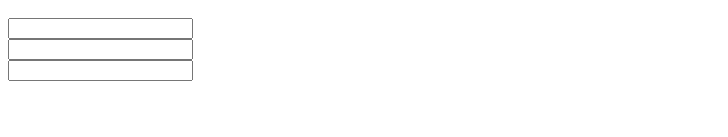
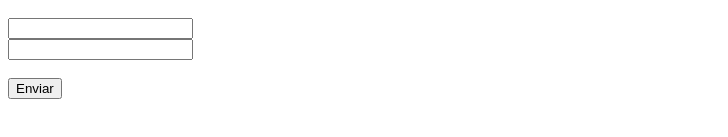
Before and after one commit to Edivansanto5/Basico-de-Vue03, a Vue app: page / in a window 1280 px wide. Shown: the part 637-774 px from the top of the page, without its empty margins (0-728 px from the left). Built offline with nearby package versions, Linux system fonts and the light colour scheme.

Commit message:
resolvendo um problema na chamada de um dos componente

```diff
--- a/src/components/Form.vue
+++ b/src/components/Form.vue
@@ -1,22 +1,30 @@
 <template>
     <form action="">
-        <InputText/>
-        <InputText/>
-    <Submit/>
+       <div>
+            <InputText/>
+       </div>
+       <div>
+            <InputText/>
+       </div>
+       <br>
+      <div>
+          <Submit/>
+      </div>
     </form>
 
 </template>
 
 <script>
 import InputText from './form/InputText.vue'
-import Submit from './form/InputText.vue'
+import Submit from './form/Submit.vue'
+
+
 
 export default {
     name:'Form',
-   components:{
+    components:{
     InputText,
     Submit
-
-   }
+}
 }
 </script>
--- a/src/components/Pessoa.vue
+++ b/src/components/Pessoa.vue
@@ -12,6 +12,7 @@
 import Info from './Info.vue'
 import Form from './Form.vue';
 
+
 export default {
     name: "Pessoa",
     data() {
@@ -21,7 +22,8 @@ export default {
     },
     components: {
     Info,
-    Form
+    Form,
+
 }
 }
 </script>
--- a/src/components/form/InputText.vue
+++ b/src/components/form/InputText.vue
@@ -1,14 +1,10 @@
 <template>
-    <div>
-        <input type="text">
-    </div>
+        <input type="text" name="" id="">
 </template>
 
 <script>
 export default {
     name:'InputText',
-    data(){
 
-    }
 }
 </script>
--- a/src/components/form/Submit.vue
+++ b/src/components/form/Submit.vue
@@ -5,10 +5,6 @@
 <script>
 export default {
     name:'Submit',
-    data(){
-        return{
 
-        }
-    }
 }
 </script>
```
